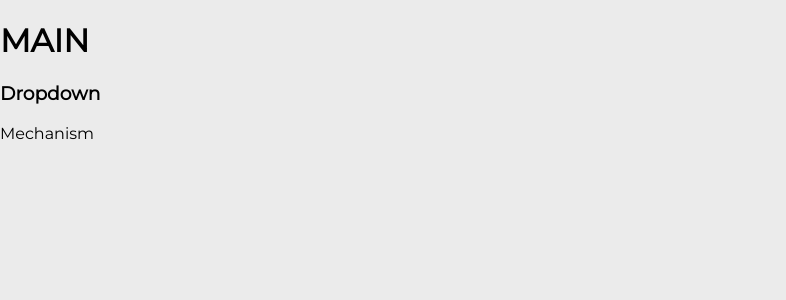
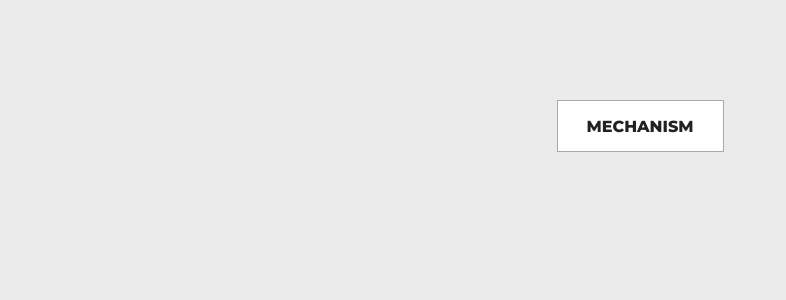
Before and after one commit to Jen-Jen91/dropdown-component, a React (Create React App) app: page / in a window 1280 px wide. Shown: the top 300 px of the page, without its empty margins (0-786 px from the left). Built offline with nearby package versions, Linux system fonts and the light colour scheme.

Commit message:
Style - dropdown button display - selected and no selected values

```diff
--- /dev/null
+++ b/src/Dropdown/Dropdown.css
@@ -0,0 +1,56 @@
+.dropdown-container {
+  width: 300px;
+  min-height: 300px;
+  display: flex;
+  flex-direction: column;
+  align-items: center;
+}
+
+.display-selected-values {
+  background-color: rgb(22, 158, 217);
+  min-width: 165px;
+  height: 50px;
+  justify-content: center;
+  align-items: center;
+  display: flex;
+  flex-direction: column;
+  border: solid 1px rgb(141, 202, 228);
+  cursor: pointer;
+}
+
+.display-no-values {
+  background-color: white;
+  min-width: 165px;
+  height: 50px;
+  justify-content: center;
+  align-items: center;
+  display: flex;
+  border: solid 1px rgb(169, 169, 169);
+  cursor: pointer;
+}
+
+.subtitle {
+  font-size: 0.7em;
+  color: rgb(254, 254, 254);
+  margin: 0;
+}
+
+.placeholder {
+  font-weight: 800;
+  text-transform: uppercase;
+  color: rgb(36, 33, 34);
+  margin: 0;
+}
+
+.selected-values-container {
+  list-style: none;
+  padding-left: 0;
+  margin: 0 0 2px 0;
+}
+
+.selected-value {
+  color: rgb(254, 254, 254);
+  font-weight: 700;
+  text-transform: uppercase;
+  display: inline;
+}
--- a/src/Dropdown/Dropdown.js
+++ b/src/Dropdown/Dropdown.js
@@ -1,5 +1,6 @@
 import React, { Component } from "react";
 import PropTypes from "prop-types";
+import "./Dropdown.css";
 
 export default class Dropdown extends Component {
   constructor(props) {
@@ -43,39 +44,42 @@ export default class Dropdown extends Component {
 
     console.log("VALUES: ", this.state.values);
 
+    // TODO: Hover and click effects
+    // TODO: Click outside list to close
+
     return (
-      <div>
-        <h3>Dropdown</h3>
-
-        <div>
-          <p onClick={this.handleDropdownClick}>
-            {this.state.values.length > 0
-              ? this.props.subtitle
-              : this.props.placeholder}
-          </p>
-
-          {this.state.values.length > 0 && (
-            <ul>
-              {this.state.values.map(item => (
-                <li key={item.value}>{item.label}</li>
+      <section className="dropdown-container">
+        {this.state.values.length > 0 ? (
+          <div
+            className="display-selected-values"
+            onClick={this.handleDropdownClick}
+          >
+            <ul className="selected-values-container">
+              {this.state.values.map((item, index) => (
+                <li key={item.value} className="selected-value">
+                  {item.label}
+                  {index !== this.state.values.length - 1 && ", "}
+                </li>
               ))}
             </ul>
+            <p className="subtitle">{this.props.subtitle}</p>
+          </div>
+        ) : (
+          <div className="display-no-values" onClick={this.handleDropdownClick}>
+            <p className="placeholder">{this.props.placeholder}</p>
+          </div>
         )}
 
         {this.state.showList && (
           <ul>
             {options.map(item => (
-                <li
-                  key={item.value}
-                  onClick={() => this.handleValueClick(item)}
-                >
+              <li key={item.value} onClick={() => this.handleValueClick(item)}>
                 {item.value}: {item.label}
               </li>
             ))}
           </ul>
         )}
-        </div>
-      </div>
+      </section>
     );
   }
 }
--- a/src/Main/Main.css
+++ b/src/Main/Main.css
@@ -1,2 +1,7 @@
 .main {
+  display: flex;
+  flex-direction: column;
+  align-items: center;
+
+  padding-top: 100px;
 }
--- a/src/Main/Main.js
+++ b/src/Main/Main.js
@@ -17,7 +17,6 @@ class Main extends Component {
 
     return (
       <div className="main">
-        <h1>MAIN</h1>
         <Dropdown
           placeholder="Mechanism"
           subtitle="Mechanism of Injury"
--- a/src/index.css
+++ b/src/index.css
@@ -1,4 +1,4 @@
-@import url("https://fonts.googleapis.com/css?family=Montserrat&display=swap");
+@import url("https://fonts.googleapis.com/css?family=Montserrat:400,700,800&display=swap");
 
 body {
   margin: 0;
```
Lines whose indentation alone changed are shown as unchanged.
